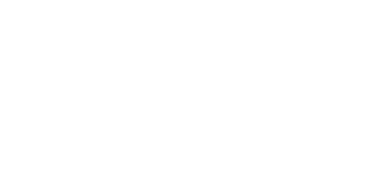
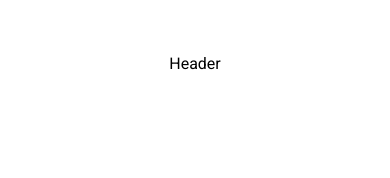
Before and after one commit to Pedromdsn/NextJS-StartKit, a Next.js app: page / in a window 390 px wide. Shown: the top 178 px of the page. Built offline with nearby package versions, Linux system fonts and the light colour scheme.

Commit message:
feat: :sparkles: Better Format

```diff
--- a/src/app/layout.tsx
+++ b/src/app/layout.tsx
@@ -1,16 +1,21 @@
 import "../fonts"
 import "../styles/globals.css"
+
+import HeadBar from "@/components/global/Header"
 
 export default function RootLayout({ children }: WithChildren) {
 	return (
 		<html lang="en">
 			<head>
+				<title>Nextjs Template</title>
 				<link rel="icon" href="favicon.ico" type="image/x-icon" />
 				<meta name="description" content="Don't forget check my github https://github.com/pedromdsn" />
 				<meta name="author" content="Pedromdsn <me@pedromdsn.com>" />
-				<title>Nextjs Template</title>
 			</head>
-			<body className="font-Roboto scrollbar-thin scrollbar-track-gray-400 scrollbar-thumb-gray-700">{children}</body>
+			<body className="flex min-h-screen flex-col font-main scrollbar-thin scrollbar-track-gray-400 scrollbar-thumb-gray-700">
+				<HeadBar />
+				{children}
+			</body>
 		</html>
 	)
 }
--- a/src/app/page.tsx
+++ b/src/app/page.tsx
@@ -1,9 +1,7 @@
 import type { NextPage } from "next"
 
 const Home: NextPage = () => {
-	return <div className="flex min-h-screen flex-col items-center justify-center py-2">
-		Teste
-	</div>
+	return <div className="flex flex-1 flex-col items-center justify-center py-2">Teste</div>
 }
 
 export default Home
--- /dev/null
+++ b/src/components/global/Header.tsx
@@ -0,0 +1,5 @@
+const HeadBar = () => {
+	return <div className="relative flex h-32 items-center justify-around px-5 md:hidden">Header</div>
+}
+
+export default HeadBar
--- a/tailwind.config.js
+++ b/tailwind.config.js
@@ -5,7 +5,7 @@
 	theme: {
 		extend: {
 			fontFamily: {
-				Roboto: ["Roboto", "sans-serif"]
+				main: ["Roboto", "sans-serif"]
 			}
 		}
 	},
```
